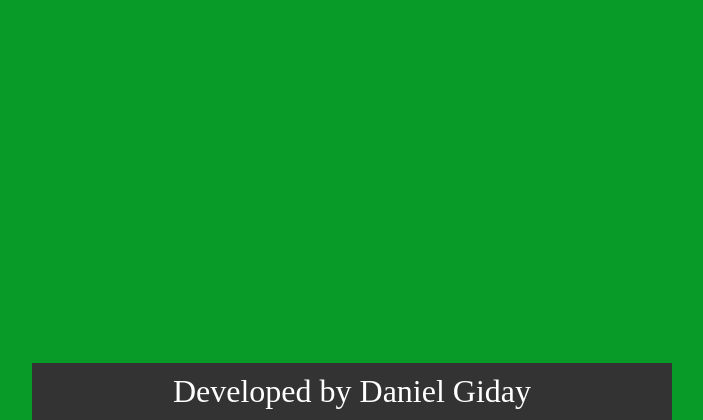
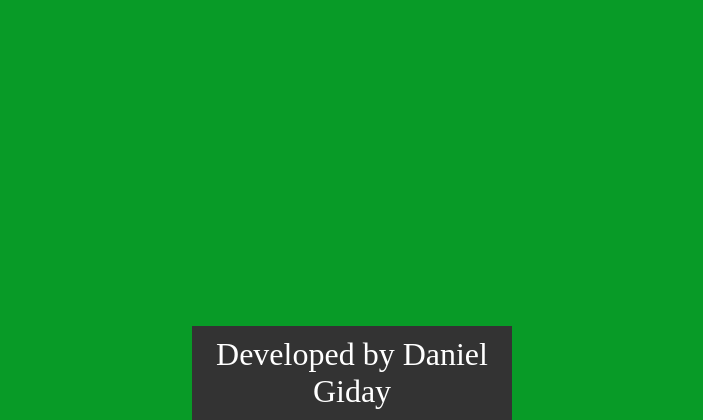
Before and after one commit to codewithdani/weather_app, a Flask app: page / in a window 1280 px wide. Shown: the part 380-800 px from the top of the page, without its empty margins (288-991 px from the left). Run offline with Flask 3, Linux system fonts and the light colour scheme.

Commit message:
update css

```diff
--- a/static/styles/style.css
+++ b/static/styles/style.css
@@ -27,7 +27,7 @@ footer {
     color: #fff;
     text-align: center;
     padding: 10px;
-    width: 50%; /* Make the footer span the full width */
+    width: 25%; /* Make the footer span the full width */
     position: absolute; /* Position the footer absolutely */
     bottom: 0;
 }
```
